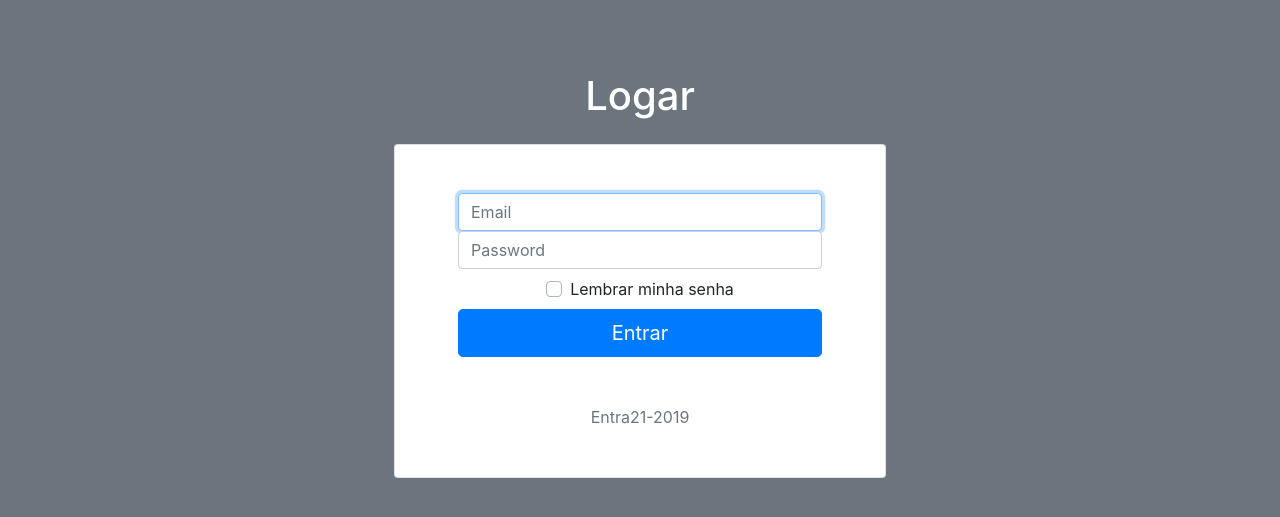
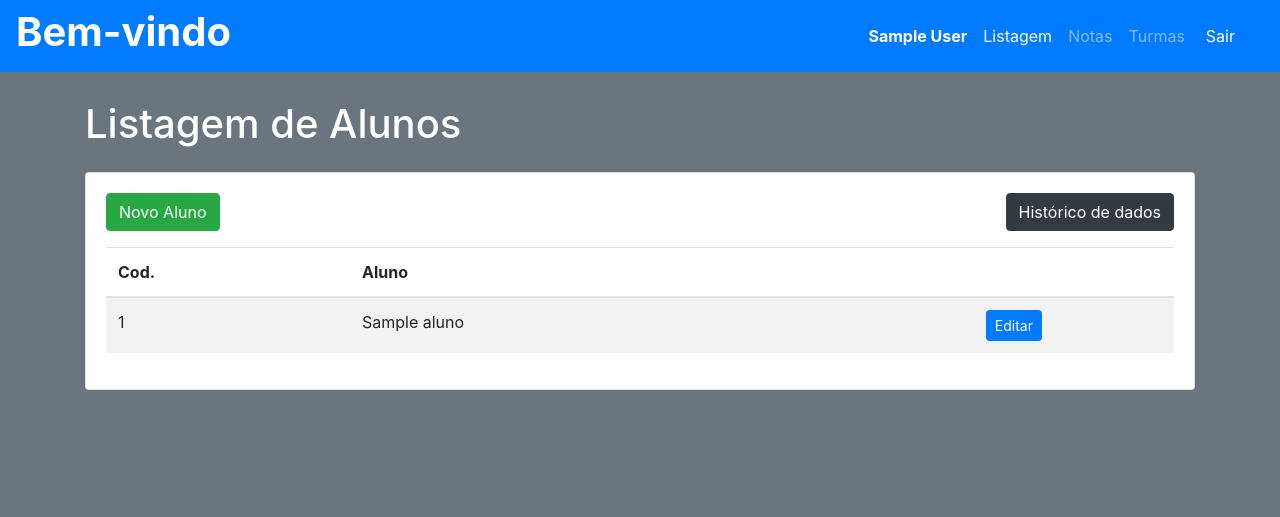
Before and after one commit to AndreiSystem/Entra21-PHP, a PHP site: page /listagem.php in a window 1280 px wide. Shown: the top 517 px of the page. Run offline with PHP 8.4, Linux system fonts and the light colour scheme; the visitor is signed in with stand-in values (Sample User, id 1); tables that the repository leaves empty or names only in its code hold one stand-in row (values such as "Sample post").

Commit message:
Update listagem.php

```diff
--- a/listagem.php
+++ b/listagem.php
@@ -1,131 +1,166 @@
 <?php
-// Conexão
+	error_reporting(0);
+	// conexão com banco de dados
 	CONST HOST = "127.0.0.1";
 	CONST USER = "root";
 	CONST PASS = "";
-	CONST DB = "crud";
+	CONST DB =   "crud";
 	$con = mysqli_connect(HOST, USER, PASS, DB);
 	if (!$con) {
 	    die("ERRO: Não foi possível conectar =>" . mysqli_connect_error());
 	}
+
 	// Sessão
 	session_start();
-// Botão enviar
-	if (isset($_POST['btn-entrar'])) {
-		$erros = array ();
-		$login = mysqli_escape_string($con, $_POST['email']);
-		$senha = mysqli_escape_string($con, $_POST['senha']);
-		if (empty($login) or empty($senha)) {
-				$erros[] = "<li> O campo login/senha precisa ser preenchido </li>";
-			} else {
-				$sql = "SELECT * FROM alunos WHERE email = '$login' AND senha = '$senha'";
-				$resultado = mysqli_query($con, $sql);
-				if (mysqli_num_rows($resultado) > 0) {
-					if (mysqli_num_rows($resultado) == 1) {
-						$dados = mysqli_fetch_array($resultado);
+	// Verificação
+	if (!isset($_SESSION['logado'])) {
+		header('Location: login.php?=logout');
+	}
+	// Consulta no banco de dados
+	$id = $_SESSION['id_usuario'];
+	$sqlAlunos = "SELECT * FROM alunos";
+	$queryAlunos = mysqli_query($con, $sqlAlunos);
 	mysqli_close($con);
-						$_SESSION['logado'] = true;
-						$_SESSION['nome'] = $dados['nome'];
 
-						 header('Location: listagem.php');
+	// Verificação se existe alerta
+	// if (isset($_GET['tipo_alerta']) && isset($_GET['mensagem_alerta'])) {
+	// 	$alerta = true;
+	// 	$tipo_alerta = $_GET['tipo_alerta'];
+	// 	$mensagem_alerta = $_GET['mensagem_alerta'];
+	// } else {
+	// 	$alerta = false;
+	// }
+	// Verificação se existe alerta com JSON
+	// if (isset($_GET['alerta'])) {
+	// 	$alerta = true;
+	// 	$array_alerta = (array) json_decode($_GET['alerta']);
+	// 	$tipo_alerta = $array_alerta["tipo"];
+	// 	$mensagem_alerta = $array_alerta["mensagem"];
+	// } else {
+	// 	$alerta = false;
+	// }
+	// Verificar se existe algum alerta via COOKIE
+	if (isset($_COOKIE['alerta']) && !is_null($_COOKIE['alerta'])) {
+		$alerta = unserialize($_COOKIE['alerta']);
+		setcookie('alerta');
 	}
-					// observar:
-					// else {
-					// 	$erros[] = "<li> Usuário ou senha não confere</li>";
+
+	// 	session_start();
+	// if (isset($_SESSION['logado']) && $_SESSION['logado'] == true) {
+	// 	echo "Bem vindo ao sistema. Você está logado.";
+	// } else {
+	// 	echo "Página restrita. Faça login para continuar.";
 	// }
-				} else {
-					$alerta["tipo"] = "danger";
-					$alerta["mensagem"] = "<strong>Alerta!</strong> email ou senha estão incorretas";
-				}
-			}
-	}
-// Checkbox lembrar a senha
-	if(isset($_POST["lembrar_senha"])){
-	$senha=$_POST["senha"];
-	$tempo_expiracao= 3600; //uma hora
-	 setcookie("lembrar", $senha, $tempo_expiracao);
-	}
 ?>
 
 <!DOCTYPE html>
 <html>
 <head>
-	<title>index</title>
+	<title>Listagem</title>
 	<!-- Bootstrap CSS -->
 	<link rel="stylesheet" href="https://stackpath.bootstrapcdn.com/bootstrap/4.3.1/css/bootstrap.min.css" integrity="sha384-ggOyR0iXCbMQv3Xipma34MD+dH/1fQ784/j6cY/iJTQUOhcWr7x9JvoRxT2MZw1T" crossorigin="anonymous">
+
 </head>
-<body class="bg-secondary text-center">
+<body class="bg-secondary">
+
+	<!-- NAVEGAÇÃO -->
+
+	<nav class="navbar navbar-dark bg-primary">
+
+		<!-- Buscar Nome do Usuário -->
+
+
+		<h1 class="text-white"><strong>Bem-vindo</strong></h1>
+
+
+		<nav class="navbar navbar-expand-lg navbar-primary bg-primary">
+
+			<button class="navbar-toggler" type="button" data-toggle="collapse" data-target="#navbarText" aria-controls="navbarText" aria-expanded="false" aria-label="Toggle navigation">
+
+				<span class="navbar-toggler-icon"></span>
+			</button>
+			<div class="collapse navbar-collapse left-right" id="navbarText">
+
+				<ul class="navbar-nav ">
+					<li class="nav-item">
+					<a class="nav-link text-white breadcrumb-item active" href="#"><strong><?php echo $_SESSION['nome']; ?></strong></a>
+
+
+					</li>
+					<li class="nav-item active">
+						<a class="nav-link" href="listagem.php">Listagem</a>
+					</li>
+					<li class="nav-item">
+						<a class="nav-link" href="#">Notas </a>
+					</li>
+					<li class="nav-item">
+						<a class="nav-link" href="#">Turmas </a>
+					</li>
+				</ul>
+				<ul href="login.php" class="nav navbar-nav navbar-right">
+					<li>
+						<a class="btn btn-primary" href="logout.php" role="button">Sair</a>
+						<!-- <a href="logout.php" class="text-white">Sair</a> -->
+					</li>
+				</ul>
+
+			</div>
+		</nav>
+	</nav>
 
 	<div class="container-fluid">
-		<div class="container mt-5">
+		<div class="container">
 			<div class="row">
-				<div class="col-6 offset-3">
-					<h1 class="text-white my-4">Logar</h1>
-					<?php
-						if (!empty($erros)) {
-							foreach ($erros as $erro) {
-								echo $erro;
-							}
-						}
-					?>
-					<div class="card m-4">
-						<div class="container">
+				<div class="col-12 mt-1">
 
-							<!-- LOGIN -->
-							<form name="formLogin" id="formlogin" method="POST" action="<?php echo $_SERVER['PHP_SELF']; ?>" class="form-signin m-5">
-								<!-- EMAIL -->
+					<h1 class="text-white my-4 float-none">Listagem de Alunos</h1>
 
-								<label for="email" class="sr-only">Email</label>
-								<input type="email" id="email" name="email" class="form-control" placeholder="Email" required="" autofocus="">
 
-								<!-- SENHA -->
 
-								<label for="senha" class="sr-only">Senha</label>
-								<input type="password" id="senha" name="senha" class="form-control" placeholder="Password" required="" autofocus="">
-								<div class="checkbox mb-3">
-
-										<div class="custom-control custom-checkbox my-2">
-											<input type="checkbox" class="custom-control-input" id="lembrar_senha" value="lembrar_senha">
-											<label class="custom-control-label" for="lembrar_senha">Lembrar minha senha</label>
-										</div>
-
+					<div class="card">
+						<div class="card-body">
+							<!-- PHP -->
 							<?php if (isset($alerta)) :?>
 								<div class="alert alert-<?=$alerta['tipo']?>">
 									<?=$alerta['mensagem']?>
 								</div>
 							<?php endif;?>
-									<button class="btn btn-lg btn-primary btn-block" type="submit" name="btn-entrar">Entrar</button>
-									<p class="mt-5 mb-3 text-muted">Entra21-2019</p>
-								</form>
-							</div>
-						</div>
+							<!-- Fim do PHP -->
+							<a href="edicao.php?id=novo" class="btn btn-success mb-3">Novo Aluno</a>
+							<a href="historico.php" class="btn btn-dark mb-3 float-right">Histórico de dados</a>
 
-					</div>
+							<table class="table table-striped table-hover">
+								<thead>
+									<tr>
+										<th>Cod.</th>
+										<th>Aluno</th>
+										<th></th>
+									</tr>
+								</thead>
+								<body>
+									<!-- PHP -->
+									<?php while ($resultado = mysqli_fetch_array($queryAlunos)) { ?>
+										<tr>
+											<td><?=$resultado["id"]?></td>
+											<td><?=$resultado["nome"]?></td>
+											<td class="text-center">
+												<a href="edicao.php?id=<?=$resultado["id"]?>" class="btn btn-primary btn-sm">
+													Editar
+												</a>
+											</td>
+										</tr>
+									<?php } ?>
+									<!-- Fim do PHP -->
 
-				</div>
-
-
+								</body>
+							</table>
 
 						</div>
 					</div>
-
-
-
-
-
-
-
-
-
-
-
-
-
-
-
-
-
-
+				</div>
+			</div>
+		</div>
+	</div>
 
 
 
@@ -133,5 +168,6 @@
 	<script src="https://code.jquery.com/jquery-3.3.1.slim.min.js" integrity="sha384-q8i/X+965DzO0rT7abK41JStQIAqVgRVzpbzo5smXKp4YfRvH+8abtTE1Pi6jizo" crossorigin="anonymous"></script>
 	<script src="https://cdnjs.cloudflare.com/ajax/libs/popper.js/1.14.7/umd/popper.min.js" integrity="sha384-UO2eT0CpHqdSJQ6hJty5KVphtPhzWj9WO1clHTMGa3JDZwrnQq4sF86dIHNDz0W1" crossorigin="anonymous"></script>
 	<script src="https://stackpath.bootstrapcdn.com/bootstrap/4.3.1/js/bootstrap.min.js" integrity="sha384-JjSmVgyd0p3pXB1rRibZUAYoIIy6OrQ6VrjIEaFf/nJGzIxFDsf4x0xIM+B07jRM" crossorigin="anonymous"></script>
+
 </body>
 </html>
```
Lines whose indentation alone changed are shown as unchanged.
